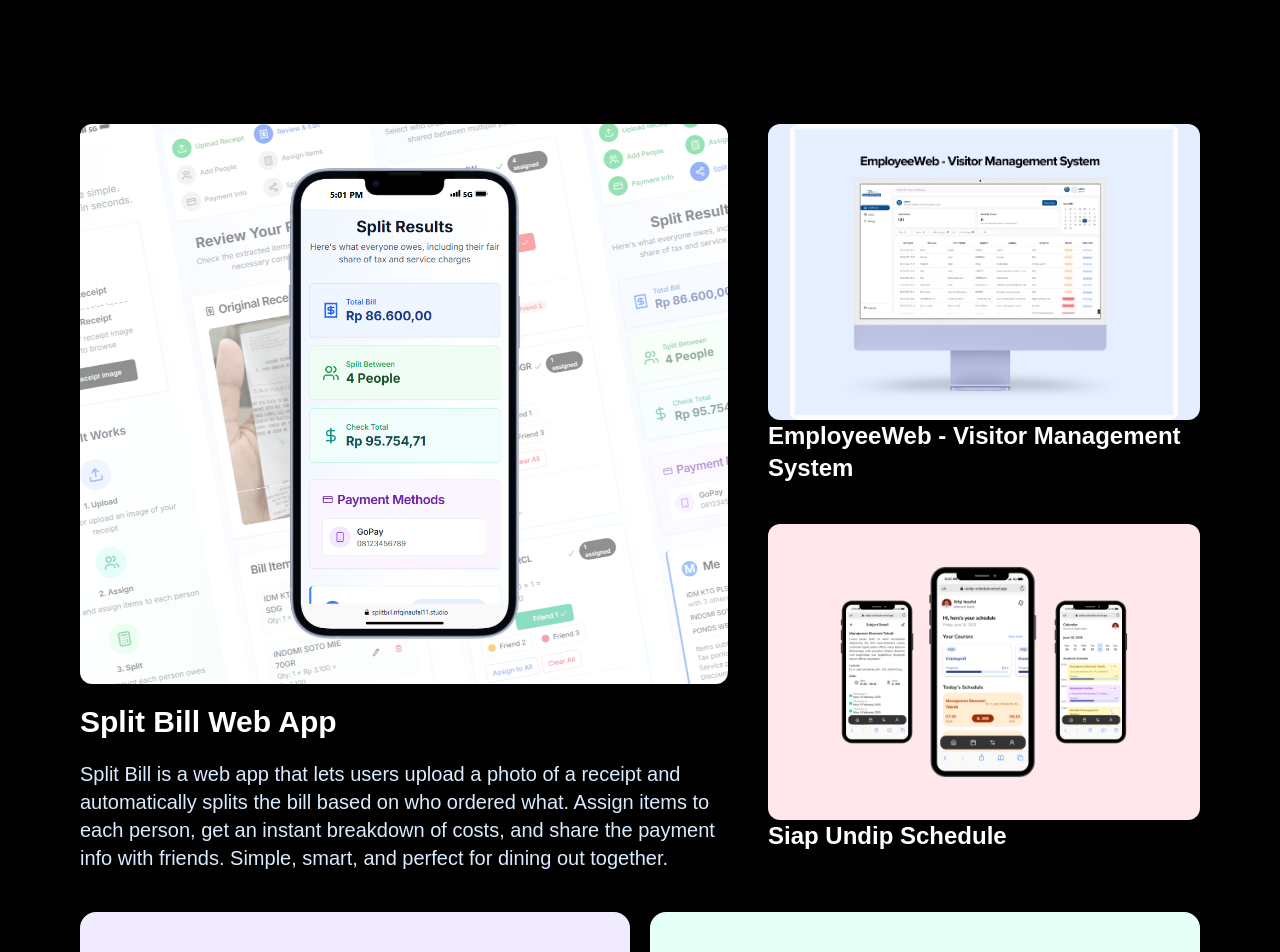
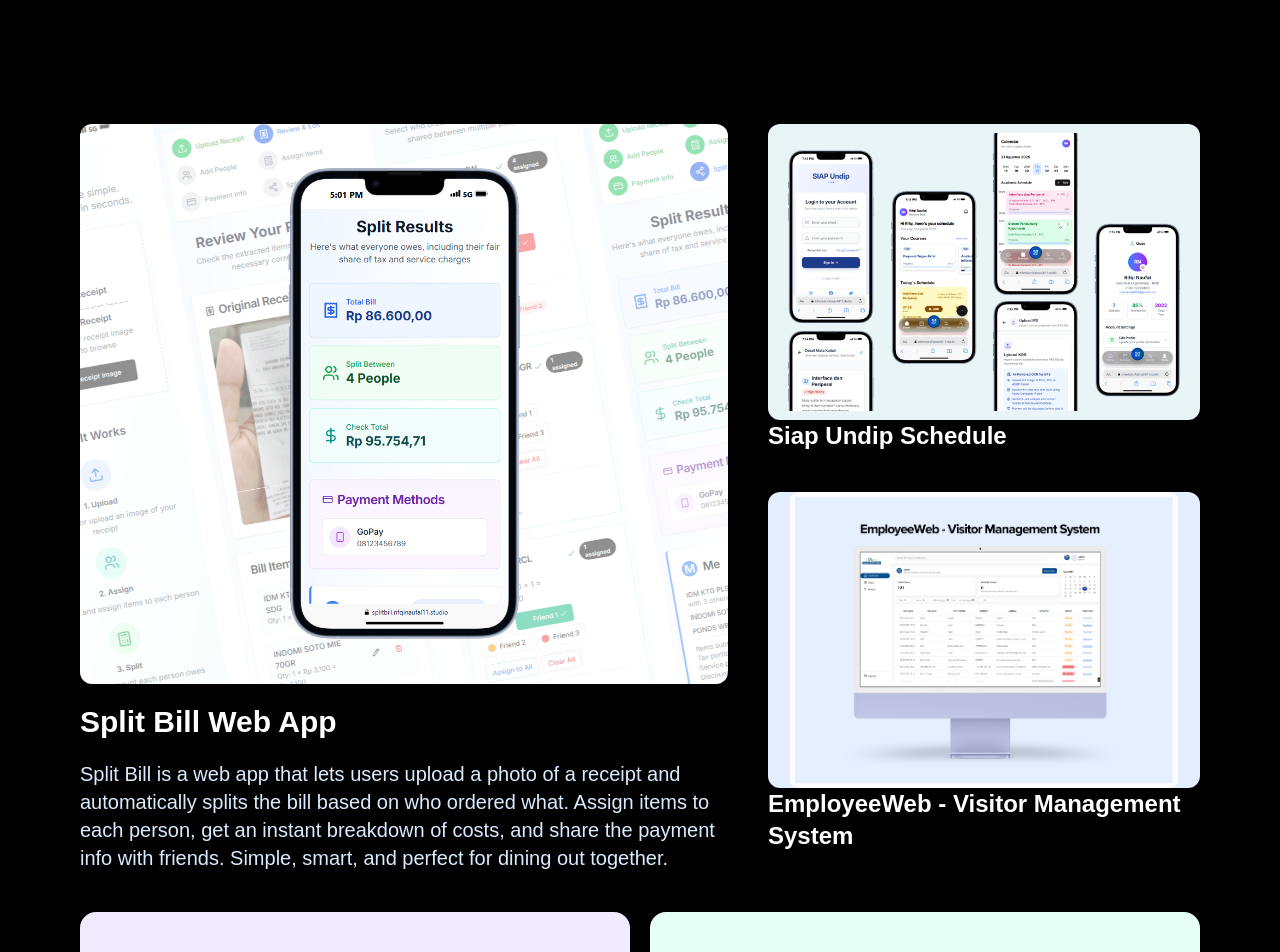
Before and after one commit to Rifqin-11/Portofolio, a React (Vite) app: page / in a window 1280 px wide. Shown: the part 1080-2032 px from the top of the page. Built offline with nearby package versions, Linux system fonts and the light colour scheme; a web font is replaced by a local one.

Commit message:
feat: update showcase

```diff
--- a/src/sections/Showcase.tsx
+++ b/src/sections/Showcase.tsx
@@ -71,6 +71,20 @@ const ShowcaseSection = () => {
 
           {/* right */}
           <div className="project-list-wrapper overflow-hidden">
+            <div className="project" ref={ycDirectoryRef}>
+              <div className="image-wrapper bg-[#e8f4f6]">
+                <img src="/images/project3.png" alt="Siap Undip Schedule" />
+              </div>
+              <a
+                className="hover:text-gray-400"
+                href="https://schedule.rifqinaufal11.studio/"
+                target="_blank"
+                rel="noopener noreferrer"
+              >
+                Siap Undip Schedule
+              </a>
+            </div>
+
             <div className="project" ref={libraryRef}>
               <div className="image-wrapper bg-[#e4eefe]">
                 <img
@@ -85,20 +99,6 @@ const ShowcaseSection = () => {
                 rel="noopener noreferrer"
               >
                 EmployeeWeb - Visitor Management System
-              </a>
-            </div>
-
-            <div className="project" ref={ycDirectoryRef}>
-              <div className="image-wrapper bg-[#FFE7EB]">
-                <img src="/images/project3.png" alt="Siap Undip Schedule" />
-              </div>
-              <a
-                className="hover:text-gray-400"
-                href="https://github.com/Rifqin-11/SiapUndipSchedule"
-                target="_blank"
-                rel="noopener noreferrer"
-              >
-                Siap Undip Schedule
               </a>
             </div>
           </div>
```
Also changed, not shown: public/images/project3.png.
